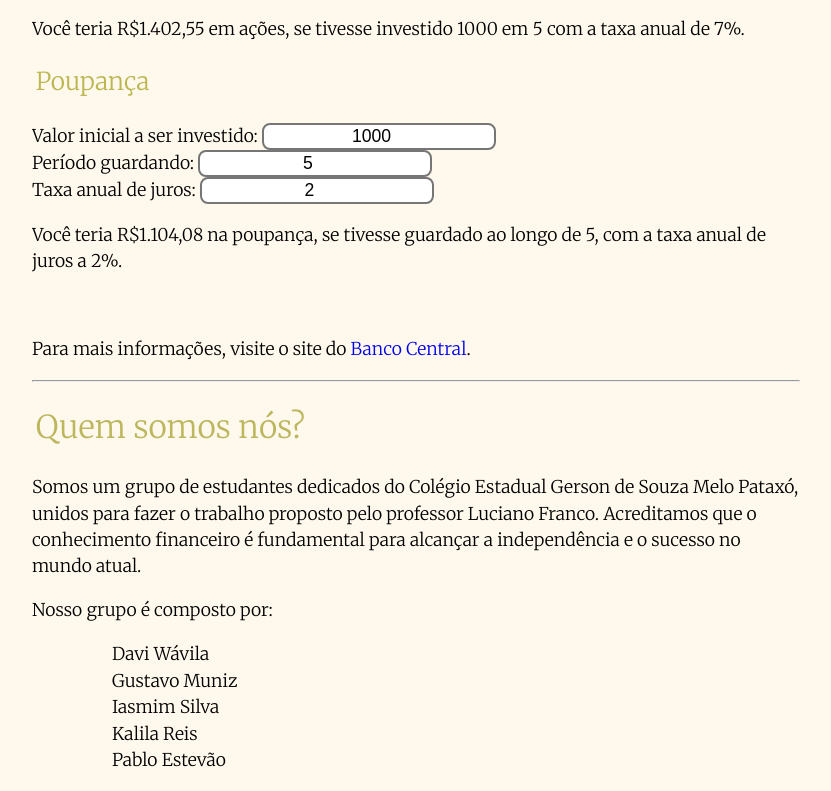
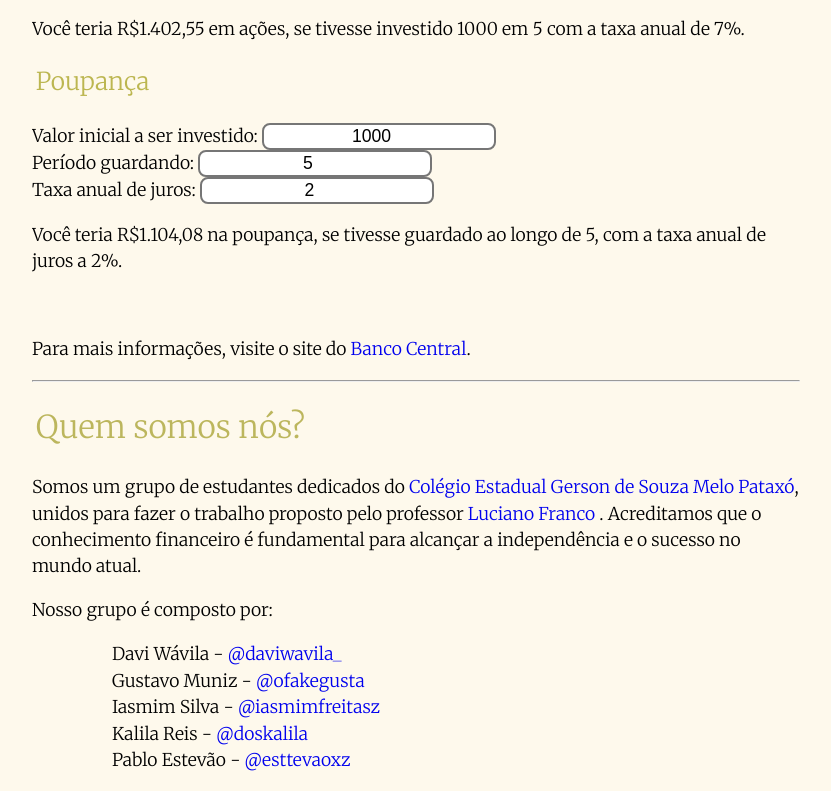
Before and after one commit to Guztaver/aprendendoAInvenstir, a Vue app: page / in a window 1280 px wide. Shown: the part 4764-5555 px from the top of the page, without its empty margins (224-1055 px from the left). Built offline with nearby package versions, Linux system fonts and the light colour scheme.

Commit message:
html: adding people instsagram

```diff
--- a/src/components/AboutUs.vue
+++ b/src/components/AboutUs.vue
@@ -1,15 +1,15 @@
 <template>
   <h2 id="about_us"> Quem somos nós? </h2>
-  <p> Somos um grupo de estudantes dedicados do Colégio Estadual Gerson de Souza Melo Pataxó, unidos para fazer o trabalho
-    proposto pelo professor Luciano Franco. Acreditamos que o conhecimento financeiro é fundamental para alcançar a
+  <p> Somos um grupo de estudantes dedicados do <a href="https://www.instagram.com/colegio.estadual.gersonpataxo/">Colégio Estadual Gerson de Souza Melo Pataxó</a>, unidos para fazer o trabalho
+    proposto pelo professor <a href="https://www.instagram.com/canesluck/">Luciano Franco</a> . Acreditamos que o conhecimento financeiro é fundamental para alcançar a
     independência e o sucesso no mundo atual. </p>
   <p>Nosso grupo é composto por:</p>
 
   <ol>
-    <ul>Davi Wávila</ul>
-    <ul>Gustavo Muniz</ul>
-    <ul>Iasmim Silva</ul>
-    <ul>Kalila Reis</ul>
-    <ul>Pablo Estevão</ul>
+    <ul>Davi Wávila - <a href="https://instagram.com/daviwavila_">@daviwavila_</a></ul>
+    <ul>Gustavo Muniz - <a href="https://instagram.com/ofakegusta">@ofakegusta</a></ul>
+    <ul>Iasmim Silva - <a href="https://instagram.com/iasmimfreitasz">@iasmimfreitasz</a></ul>
+    <ul>Kalila Reis - <a href="https://instagram.com/doskalila">@doskalila</a></ul>
+    <ul>Pablo Estevão - <a href="https://instagram.com/esttevaoxz">@esttevaoxz</a></ul>
   </ol>
 </template>
```
